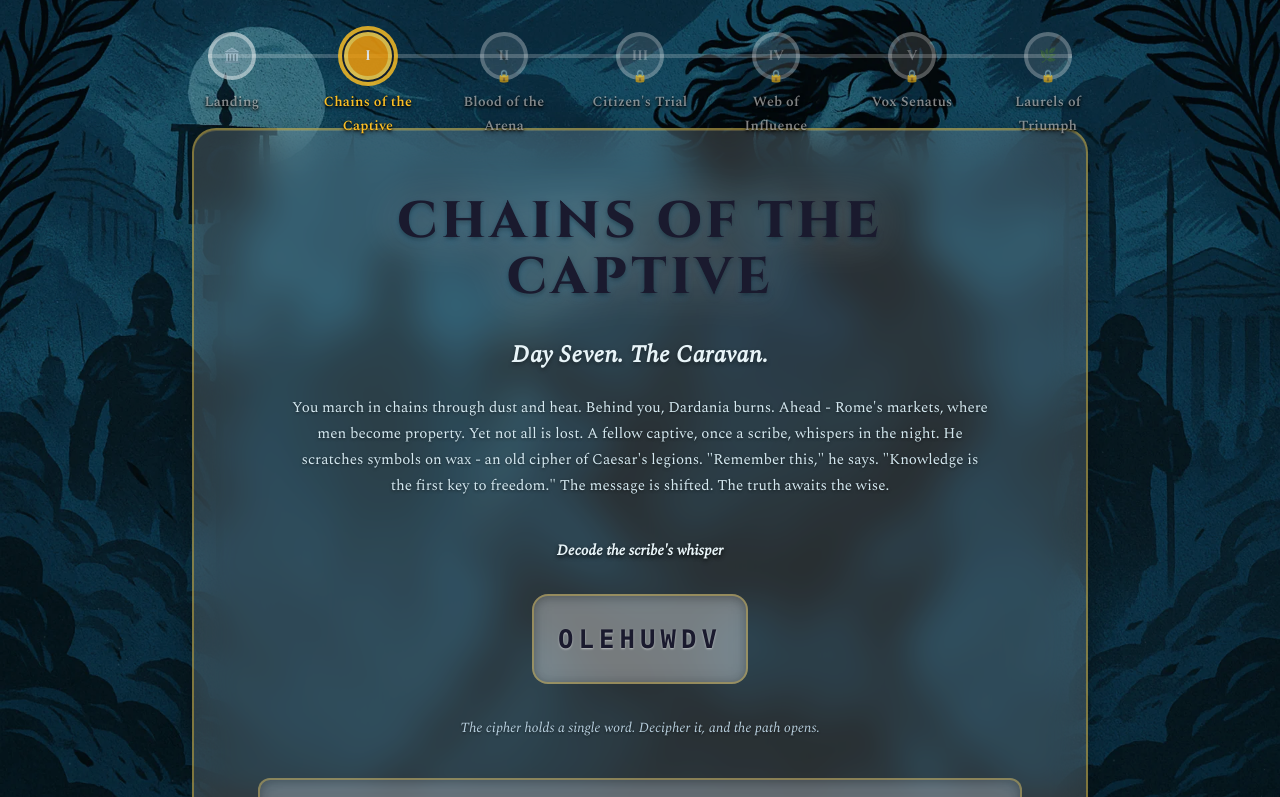
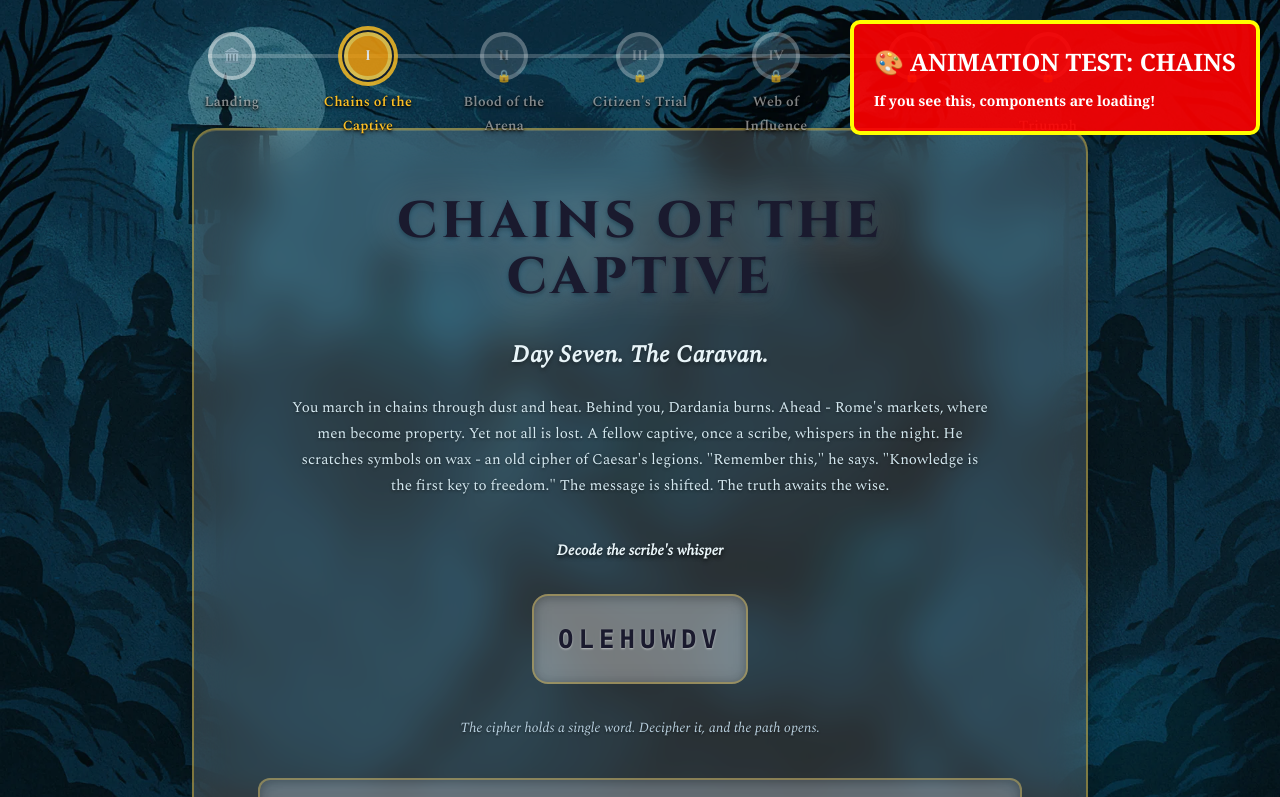
Before and after one commit to Mukrosz/legions-rise-quest, a Next.js app: page /stage-1 in a window 1280 px wide. Shown: the top 797 px of the page. Built offline with nearby package versions, Linux system fonts and the light colour scheme.

Commit message:
debug: Replace Three.js/Particles with simple CSS animations + test overlay

```diff
--- a/src/app/stage-1/page.tsx
+++ b/src/app/stage-1/page.tsx
@@ -10,8 +10,8 @@ import { useRouter } from 'next/navigation';
 import { InputCard } from '@/components/InputCard';
 import { ProgressBar } from '@/components/ProgressBar';
 import { PageTransition } from '@/components/PageTransition';
-import { StageParticles } from '@/components/StageParticles';
-import { ThreeBackground } from '@/components/ThreeBackground';
+import { SimpleAnimations } from '@/components/SimpleAnimations';
+import { VisibleTestOverlay } from '@/components/VisibleTestOverlay';
 import { slowHash } from '@/lib/crypto';
 import { setProgress, loadStageInput, saveStageInput } from '@/lib/progress';
 
@@ -52,11 +52,11 @@ export default function Stage1Page() {
       `}</style>
 
       <PageTransition variant="break-chains">
-        {/* Three.js Epic Background */}
-        <ThreeBackground theme="chains" />
+        {/* TEST OVERLAY */}
+        <VisibleTestOverlay theme="chains" />
 
-        {/* Particle Effects */}
-        <StageParticles theme="chains" />
+        {/* Simple CSS Animations - MUCH more visible */}
+        <SimpleAnimations theme="chains" />
 
         <div
           className="min-h-screen"
--- a/src/app/stage-2/page.tsx
+++ b/src/app/stage-2/page.tsx
@@ -6,8 +6,8 @@ import { EnemyCard } from '@/components/EnemyCard';
 import { DecryptModal } from '@/components/DecryptModal';
 import { ProgressBar } from '@/components/ProgressBar';
 import { PageTransition } from '@/components/PageTransition';
-import { StageParticles } from '@/components/StageParticles';
-import { ThreeBackground } from '@/components/ThreeBackground';
+import { SimpleAnimations } from '@/components/SimpleAnimations';
+import { VisibleTestOverlay } from '@/components/VisibleTestOverlay';
 import { useStageGuard } from '@/lib/guard';
 import { slowHash } from '@/lib/crypto';
 import { setProgress, getEnemyDefeats, defeatEnemy, getCollectedFragments } from '@/lib/progress';
@@ -150,8 +150,8 @@ export default function Stage2Page() {
       `}</style>
 
       <PageTransition variant="crack">
-        <ThreeBackground theme="blood" />
-        <StageParticles theme="blood" />
+        <VisibleTestOverlay theme="blood" />
+        <SimpleAnimations theme="blood" />
 
         <div
           className="min-h-screen"
--- /dev/null
+++ b/src/components/SimpleAnimations.tsx
@@ -0,0 +1,90 @@
+'use client';
+
+interface SimpleAnimationsProps {
+  theme: 'chains' | 'blood' | 'gold' | 'web' | 'imperial' | 'victory';
+}
+
+export function SimpleAnimations({ theme }: SimpleAnimationsProps) {
+  const colors = {
+    chains: { primary: '#0077B6', secondary: '#00B4D8' },
+    blood: { primary: '#DC2626', secondary: '#EF4444' },
+    gold: { primary: '#FFD700', secondary: '#FFA500' },
+    web: { primary: '#22C55E', secondary: '#10B981' },
+    imperial: { primary: '#8B5CF6', secondary: '#A78BFA' },
+    victory: { primary: '#FFD700', secondary: '#FF8C00' },
+  };
+
+  const { primary, secondary } = colors[theme];
+
+  return (
+    <>
+      {/* Floating Orbs */}
+      {[...Array(5)].map((_, i) => (
+        <div
+          key={i}
+          style={{
+            position: 'fixed',
+            width: `${80 + i * 20}px`,
+            height: `${80 + i * 20}px`,
+            borderRadius: '50%',
+            background: `radial-gradient(circle at 30% 30%, ${secondary}aa, ${primary}44)`,
+            top: `${20 + i * 15}%`,
+            left: `${10 + i * 18}%`,
+            zIndex: 1,
+            pointerEvents: 'none',
+            animation: `float${i} ${4 + i}s ease-in-out infinite`,
+            filter: 'blur(2px)',
+            boxShadow: `0 0 40px ${primary}88`,
+          }}
+        />
+      ))}
+
+      {/* Particle Dots */}
+      {[...Array(50)].map((_, i) => (
+        <div
+          key={`dot-${i}`}
+          style={{
+            position: 'fixed',
+            width: `${2 + Math.random() * 4}px`,
+            height: `${2 + Math.random() * 4}px`,
+            borderRadius: '50%',
+            background: primary,
+            top: `${Math.random() * 100}%`,
+            left: `${Math.random() * 100}%`,
+            zIndex: 1,
+            pointerEvents: 'none',
+            animation: `twinkle ${1 + Math.random() * 3}s ease-in-out infinite`,
+            opacity: 0.6,
+          }}
+        />
+      ))}
+
+      <style jsx>{`
+        @keyframes float0 {
+          0%, 100% { transform: translate(0, 0) scale(1); }
+          50% { transform: translate(30px, -30px) scale(1.1); }
+        }
+        @keyframes float1 {
+          0%, 100% { transform: translate(0, 0) scale(1); }
+          50% { transform: translate(-20px, 40px) scale(0.9); }
+        }
+        @keyframes float2 {
+          0%, 100% { transform: translate(0, 0) scale(1); }
+          50% { transform: translate(40px, 20px) scale(1.05); }
+        }
+        @keyframes float3 {
+          0%, 100% { transform: translate(0, 0) scale(1); }
+          50% { transform: translate(-30px, -25px) scale(0.95); }
+        }
+        @keyframes float4 {
+          0%, 100% { transform: translate(0, 0) scale(1); }
+          50% { transform: translate(25px, 35px) scale(1.08); }
+        }
+        @keyframes twinkle {
+          0%, 100% { opacity: 0.3; }
+          50% { opacity: 1; }
+        }
+      `}</style>
+    </>
+  );
+}
--- /dev/null
+++ b/src/components/VisibleTestOverlay.tsx
@@ -0,0 +1,26 @@
+'use client';
+
+export function VisibleTestOverlay({ theme }: { theme: string }) {
+  return (
+    <div
+      style={{
+        position: 'fixed',
+        top: 20,
+        right: 20,
+        padding: '20px',
+        background: 'rgba(255, 0, 0, 0.9)',
+        color: 'white',
+        fontSize: '24px',
+        fontWeight: 'bold',
+        zIndex: 9999,
+        border: '4px solid yellow',
+        borderRadius: '10px',
+      }}
+    >
+      🎨 ANIMATION TEST: {theme.toUpperCase()}
+      <div style={{ fontSize: '14px', marginTop: '10px' }}>
+        If you see this, components are loading!
+      </div>
+    </div>
+  );
+}
```
